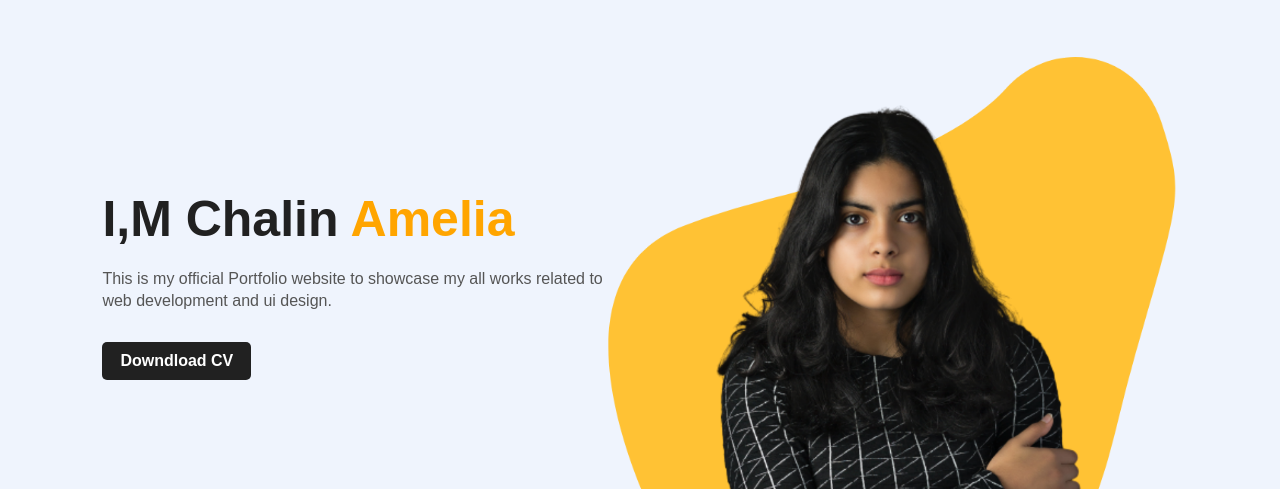
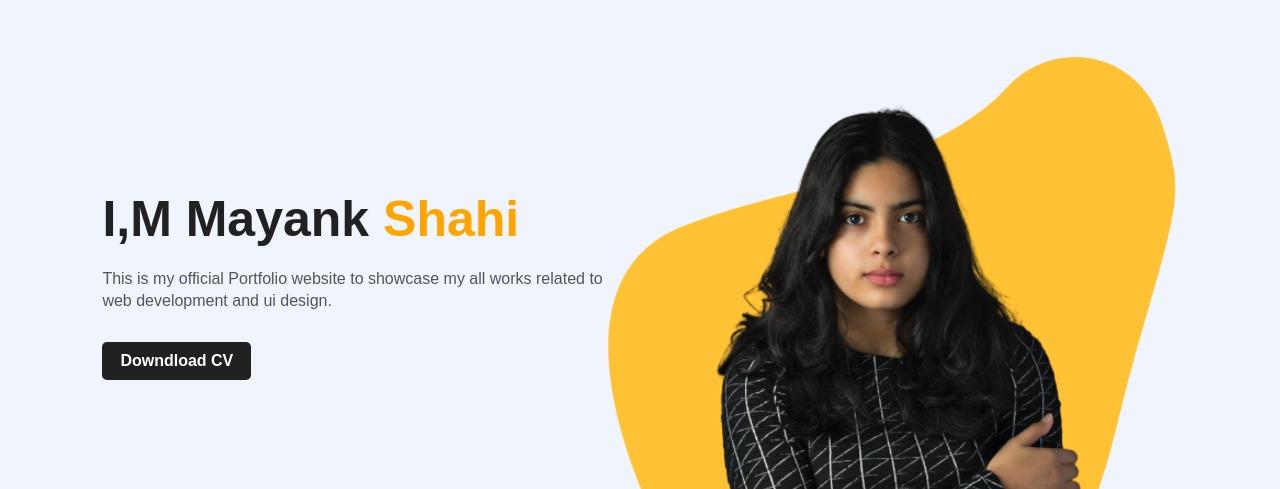
Before and after one commit to crazyy00/Exhibition-Project, a plain HTML site: page index.html in a window 1280 px wide. Shown: the part 103-592 px from the top of the page. Drawn offline with Linux system fonts and the light colour scheme.

Commit message:
name change

```diff
--- a/index.html
+++ b/index.html
@@ -21,7 +21,7 @@
             </ul>
         </nav>
         <div class="detel">
-            <h1>I,M Chalin <span>Amelia</span></h1>
+            <h1>I,M Mayank <span>Shahi</span></h1>
             <p>This is my official Portfolio website to showcase my
                 all works related to <br> web development and ui design. </p>
             <a href="#">Downdload CV</a>
```
